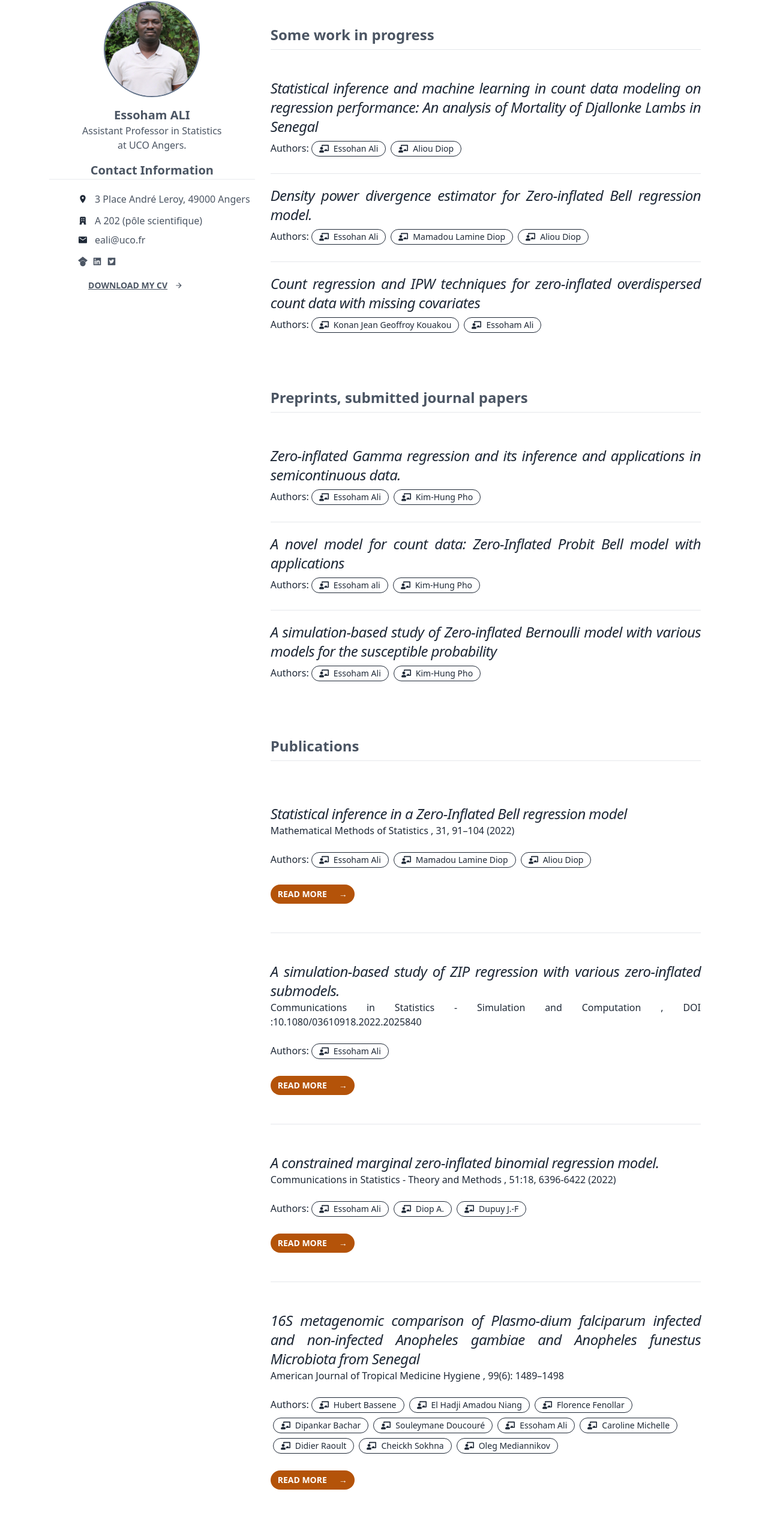
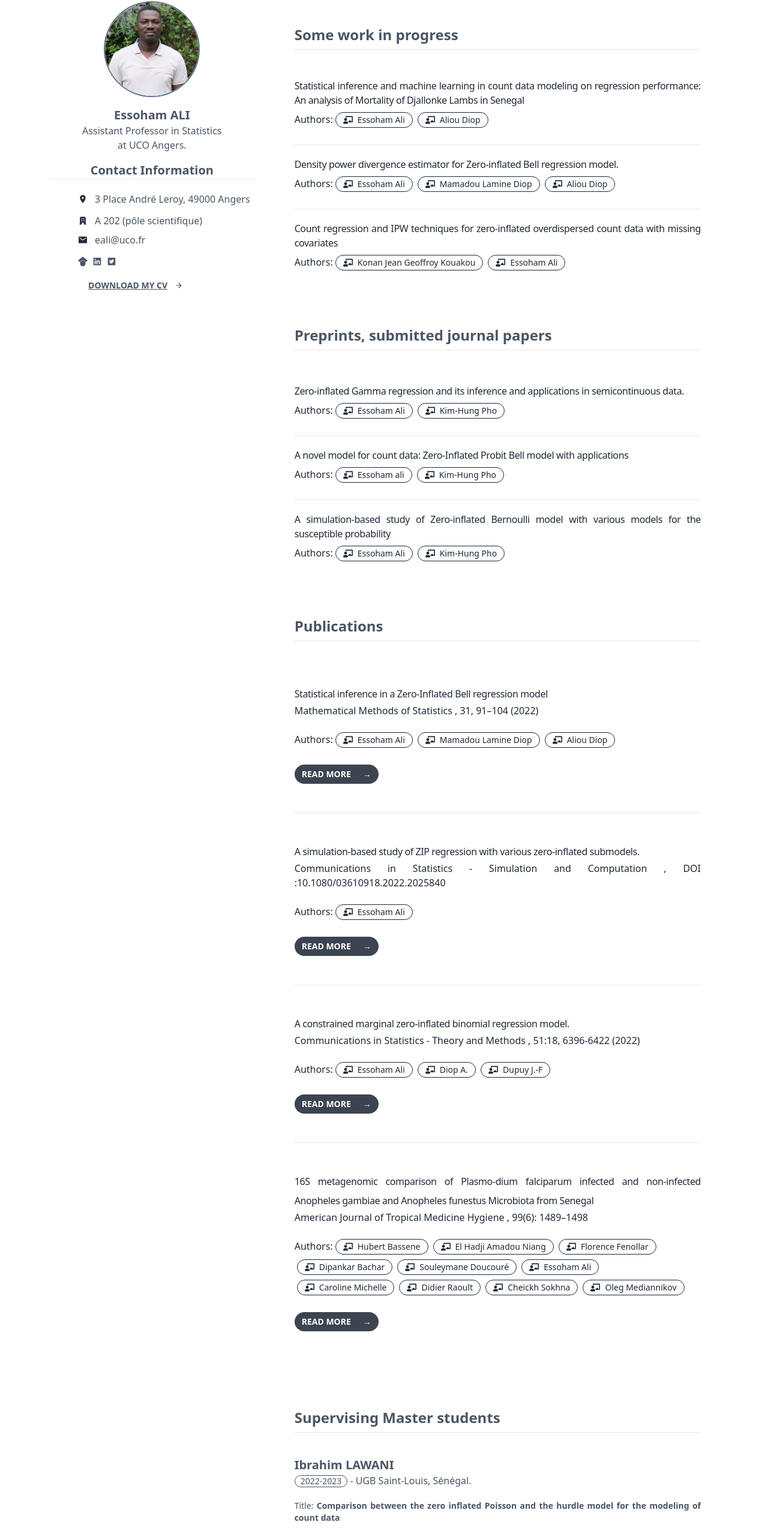
Before and after one commit to Gnilane95/essoham_portfolio, a Next.js app: page /research in a window 1280 px wide. Shown: the part 152-2705 px from the top of the page at 60% size. Built offline with nearby package versions, Linux system fonts and the light colour scheme; what tw-elements would draw is missing.

Commit message:
Research page

```diff
--- a/components/home/SectionSearchInProgress.jsx
+++ b/components/home/SectionSearchInProgress.jsx
@@ -20,7 +20,7 @@ export default function SectionSearchInProgress() {
                     <div className="space-y-5 xl:col-span-3">
                       <div className="space-y-6">
                         <div>
-                          <h2 className="text-2xl italic tracking-tight flex flex-wrap mb-2">
+                          <h2 className="text-base italicd tracking-tight flex flex-wrap mb-2">
                             <span className=""> {topic}</span>
                           </h2>
                           <div className="">
--- a/components/shared/Preprints.jsx
+++ b/components/shared/Preprints.jsx
@@ -18,7 +18,7 @@ export default function Preprints() {
                   <div className="space-y-5 xl:col-span-3">
                     <div className="space-y-6">
                       <div>
-                        <h2 className="text-2xl italic tracking-tight flex flex-wrap mb-2">
+                        <h2 className="text-base tracking-tight flex flex-wrap mb-2">
                           <span className=""> {title}</span>
                         </h2>
                         <div className="flex flex-wrap">
--- a/components/shared/Publication.jsx
+++ b/components/shared/Publication.jsx
@@ -20,7 +20,7 @@ export const Publication = () => {
                     <div className="space-y-5 xl:col-span-3">
                       <div className="space-y-6">
                         <div>
-                          <h2 className="text-2xl italic leading-8 tracking-tight">
+                          <h2 className="text-base leading-8 tracking-tight">
                               {title}
                           </h2>
                           <div className="flex flex-wrap">{journal} , {publishAt}</div>
@@ -41,7 +41,7 @@ export const Publication = () => {
                       <div className="text-base font-medium leading-6">
                         <Link
                           href={to}
-                          className="btn rounded-full sm:btn-sm lg:btn-sm md:btn-md border-none bg-amber-700 px-20 hover:bg-slate-100 hover:text-gray-800"
+                          className="btn rounded-full sm:btn-sm lg:btn-sm md:btn-md border-none bg-amber-700h px-20 hover:bg-slate-100 hover:text-gray-800"
                           aria-label={`Read more: "${title}"`}
                         >
                           Read more <span className="ml-5">&rarr;</span>
--- a/components/shared/Supervising.jsx
+++ b/components/shared/Supervising.jsx
@@ -11,7 +11,7 @@ export default function Supervising() {
         <SiteHeader title={"Supervising Master students"}/>
 
         <div className="my-10">
-          <div className="mt-8 grid grid-cols-1 gap-8 md:grid-cols-2 lg:grid-cols-3">
+          <div className="mt-8 gridd grid-cols-1d gap-8d md:grid-cols-2d lg:grid-cols-3e">
             {
                 supervisings.map((student) =>(
                     <SupervisingCard student={student} key={student.id}/>
--- a/components/shared/SupervisingCard.jsx
+++ b/components/shared/SupervisingCard.jsx
@@ -3,26 +3,9 @@ import React from 'react'
 export default function SupervisingCard({student}) {
   return (
     <div
-    className="block rounded-xl border border-gray-800 p-8 shadow-xl transition hover:border-pink-500/10 hover:shadow-pink-500/10"
+    className="pb-4 text-gray-600"
     href="/services/digital-campaigns"
-   key={student.id}>
-    <svg
-      xmlns="http://www.w3.org/2000/svg"
-      className="h-10 w-10 text-amber-700"
-      fill="none"
-      viewBox="0 0 24 24"
-      stroke="currentColor"
-    >
-      <path d="M12 14l9-5-9-5-9 5 9 5z" />
-      <path d="M12 14l6.16-3.422a12.083 12.083 0 01.665 6.479A11.952 11.952 0 0012 20.055a11.952 11.952 0 00-6.824-2.998 12.078 12.078 0 01.665-6.479L12 14z" />
-      <path
-        strokeLinecap="round"
-        strokeLinejoin="round"
-        strokeWidth="2"
-        d="M12 14l9-5-9-5-9 5 9 5zm0 0l6.16-3.422a12.083 12.083 0 01.665 6.479A11.952 11.952 0 0012 20.055a11.952 11.952 0 00-6.824-2.998 12.078 12.078 0 01.665-6.479L12 14zm-4 6v-7.5l4-2.222"
-      />
-    </svg>
-
+    key={student.id}>
     <h2 className="mt-4 text-xl font-bold ">
       {student.name}
     </h2>
@@ -33,7 +16,7 @@ export default function SupervisingCard({student}) {
     </p>
 
     <p className='mt-2'>Defended at : <span className='font-bold'>{student.soutenance_at}</span></p>
-    <p className='mt-5'>Co-supervisor: <span className='font-bold'>{student.co_supervisor}</span></p>
+    <p className='mt-2'>Co-supervisor: <span className='font-bold'>{student.co_supervisor}</span></p>
 
   </div>
 
--- a/data/siteData.js
+++ b/data/siteData.js
@@ -440,14 +440,14 @@ const curentResearch = [
     topic:
       "Statistical inference and machine learning in count data modeling on regression performance: An analysis of Mortality of Djallonke Lambs in Senegal",
     town: null,
-    contributors: ["Essohan Ali", "Aliou Diop"],
+    contributors: ["Essoham Ali", "Aliou Diop"],
   },
   {
     id: 2,
     topic:
       "Density power divergence estimator for Zero-inflated Bell regression model.",
     town: null,
-    contributors: ["Essohan Ali", "Mamadou Lamine Diop", "Aliou Diop"],
+    contributors: ["Essoham Ali", "Mamadou Lamine Diop", "Aliou Diop"],
   },
   {
     id: 3,
--- a/pages/research.js
+++ b/pages/research.js
@@ -30,7 +30,7 @@ export default function research() {
         <div className="w-1/3 pl-4">
           <Hero />
         </div>
-        <div className="flex-1 mt-10 pr-28">
+        <div className="flex-1 mt-10 pl-10 pr-28">
           <SectionSearchInProgress/>
           <Preprints/>
           <Publication/>
```
